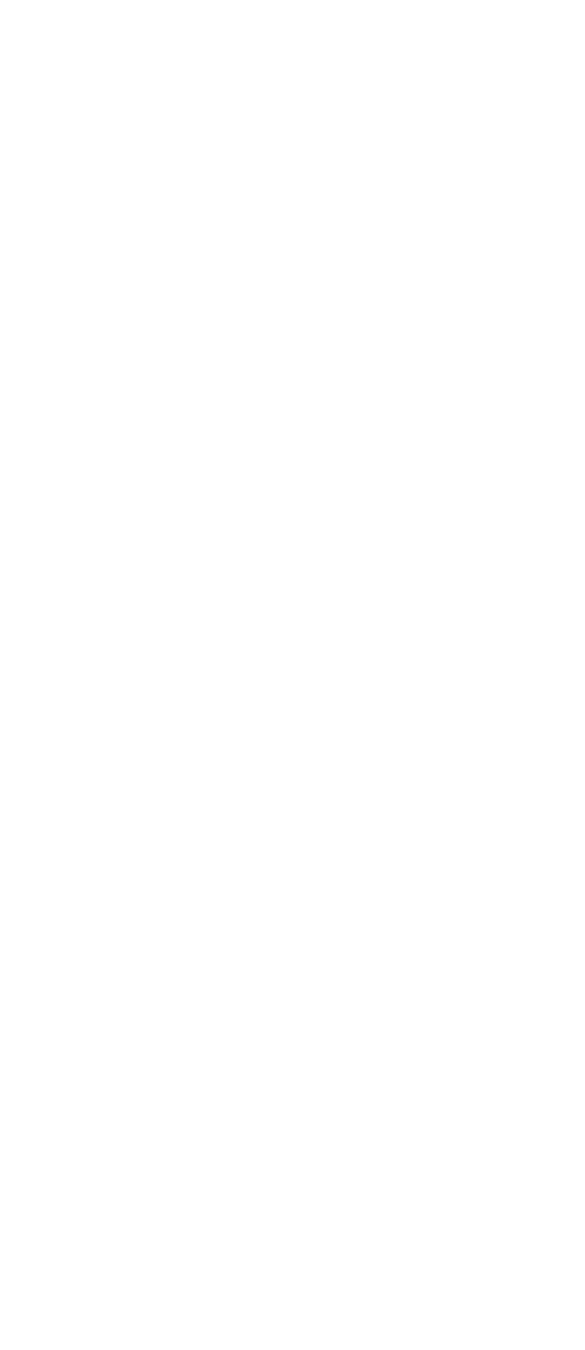
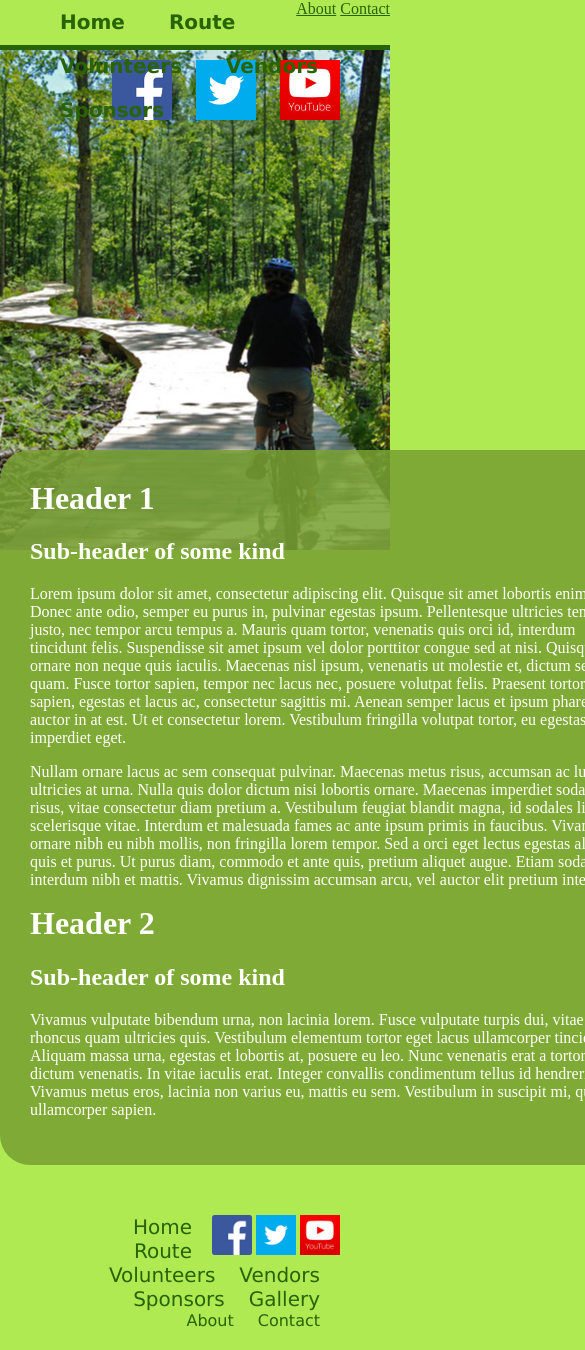
Before and after one commit to lpaul236/Ciclovia, a plain HTML site: page Index.html in a window 390 px wide. Shown: the top 1350 px of the page, 585 px wide, since content can reach past the window. Before the commit the page ends 844 px from the top, so only its background shows below. Drawn offline with Linux system fonts and the light colour scheme.

Commit message:
Template Start
This is the front page of the website with a first start of CSS rules,
being responsively minded.

```diff
--- a/Index.html
+++ b/Index.html
@@ -1,28 +1,81 @@
-<!DOCTYPE html PUBLIC "-//W3C//DTD XHTML 1.0 Transitional//EN" "http://www.w3.org/TR/xhtml1/DTD/xhtml1-transitional.dtd">
-<html xmlns="http://www.w3.org/1999/xhtml">
+<!DOCTYPE HTML>
+<html>
 <head>
-<meta http-equiv="Content-Type" content="text/html; charset=utf-8" />
-<title>Ciclovia Home</title>
+<meta charset="utf-8">
+<title>Untitled Document</title>
+<link type="text/css" rel="stylesheet" href="styles/main.css">
+<link type="text/css" rel="stylesheet" href="styles/responsive.css">
 </head>
 
 <body>
-    <div id="nav">
+<div id="header">
+    <div id="topNavRight">
+    	<ul>
+        	<li><a href="##">About</a></li>
+            <li><a href="##">Contact</a></li>
+        </ul>
+    </div>
+	<div id="topNavLeft">
+        <ul>
+            <li><a href="##">Home</a></li>
+            <li><a href="##">Route</a></li>
+            <li><a href="##">Volunteers</a></li>
+            <li><a href="##">Vendors</a></li>
+            <li><a href="##">Sponsors</a></li>
+        </ul>
+    </div>
+</div>
+<div id="slideArea">
+    <div id="logoBar">
+        <div id="logo">
+        <a href="##"></a>
+        </div>
+        <div id="socialTop">
+            <a href="##"><img src="media/layout/Facebook.png" /></a>
+            <a href="##"><img src="media/layout/Twitter.png" /></a>
+            <a href="http://www.youtube.com/channel/UCpx6N_W9TOdCd1pAiBUWrMA"><img src="media/layout/youtube.jpg" /></a>
+        </div>
+    </div>
+</div>
+<div id="frontPageContent">
+    <div id="frontPageRight">
+    <h1>Header 3</h1>
+    <h2>Sub-header of some kind</h2>
+Vivamus vulputate bibendum urna, non lacinia lorem. Fusce vulputate turpis dui, vitae rhoncus quam ultricies quis. Vestibulum elementum tortor eget lacus ullamcorper tincidunt. Aliquam massa urna, egestas et lobortis at, posuere eu leo. Nunc venenatis erat a tortor dictum venenatis. In vitae iaculis erat. Integer convallis condimentum tellus id hendrerit. Vivamus metus eros, lacinia non varius eu, mattis eu sem. Vestibulum in suscipit mi, quis ullamcorper sapien.
+    </div>
+    <div id="frontPageLeft">
+    <h1>Header 1</h1>
+    <h2>Sub-header of some kind</h2>
+    	<p>Lorem ipsum dolor sit amet, consectetur adipiscing elit. Quisque sit amet lobortis enim. Donec ante odio, semper eu purus in, pulvinar egestas ipsum. Pellentesque ultricies tempor justo, nec tempor arcu tempus a. Mauris quam tortor, venenatis quis orci id, interdum tincidunt felis. Suspendisse sit amet ipsum vel dolor porttitor congue sed at nisi. Quisque ornare non neque quis iaculis. Maecenas nisl ipsum, venenatis ut molestie et, dictum sed quam. Fusce tortor sapien, tempor nec lacus nec, posuere volutpat felis. Praesent tortor sapien, egestas et lacus ac, consectetur sagittis mi. Aenean semper lacus et ipsum pharetra auctor in at est. Ut et consectetur lorem. Vestibulum fringilla volutpat tortor, eu egestas metus imperdiet eget.</p>
+<p>Nullam ornare lacus ac sem consequat pulvinar. Maecenas metus risus, accumsan ac luctus a, ultricies at urna. Nulla quis dolor dictum nisi lobortis ornare. Maecenas imperdiet sodales risus, vitae consectetur diam pretium a. Vestibulum feugiat blandit magna, id sodales libero scelerisque vitae. Interdum et malesuada fames ac ante ipsum primis in faucibus. Vivamus ornare nibh eu nibh mollis, non fringilla lorem tempor. Sed a orci eget lectus egestas aliquam quis et purus. Ut purus diam, commodo et ante quis, pretium aliquet augue. Etiam sodales interdum nibh et mattis. Vivamus dignissim accumsan arcu, vel auctor elit pretium interdum.</p>
 
+<h1>Header 2</h1>
+<h2>Sub-header of some kind</h2>
+<p>Vivamus vulputate bibendum urna, non lacinia lorem. Fusce vulputate turpis dui, vitae rhoncus quam ultricies quis. Vestibulum elementum tortor eget lacus ullamcorper tincidunt. Aliquam massa urna, egestas et lobortis at, posuere eu leo. Nunc venenatis erat a tortor dictum venenatis. In vitae iaculis erat. Integer convallis condimentum tellus id hendrerit. Vivamus metus eros, lacinia non varius eu, mattis eu sem. Vestibulum in suscipit mi, quis ullamcorper sapien.</p>
     </div>
-	<div>
-		<!--logo-->
+</div>
+<div id="footer">
+    <div id="socialBottom">
+    	<a href="##"><img src="media/layout/Facebook.png" /></a>
+        <a href="##"><img src="media/layout/Twitter.png" /></a>
+        <a href="http://www.youtube.com/channel/UCpx6N_W9TOdCd1pAiBUWrMA"><img src="media/layout/youtube.jpg" /></a>
     </div>
-	<div>
-    	<!--media/about/contact-->
-    <div>
-    <div>
-    	<!--main-->
+	<div id="bottomNavLeft">
+        <ul>
+            <li><a href="##">Home</a></li>
+            <li><a href="##">Route</a></li>
+            <li><a href="##">Volunteers</a></li>
+            <li><a href="##">Vendors</a></li>
+            <li><a href="##">Sponsors</a></li>
+            <li><a href="##">Gallery</a></li>
+        </ul>
     </div>
-    <div>
-    	<!--sidebar-->
+    <div id="bottomNavRight">
+   		<ul>
+        	<li><a href="##">About</a></li>
+            <li><a href="##">Contact</a></li>
+        </ul>
     </div>
-    <div>
-    	<!--footer-->
-    </div>
+</div>
 </body>
 </html>
--- /dev/null
+++ b/styles/main.css
@@ -0,0 +1,51 @@
+@charset "utf-8";
+/* CSS Document */
+
+body{
+	background-color:#afea52;
+	margin:0;}
+h1, h2{
+	margin-top:0;}
+ul{
+	margin:0;}
+
+#header{
+	border-bottom:5px #286305 solid;
+	height:45px;
+}
+#header li{
+	list-style:none;
+}
+#header li a{
+	color:#286305;
+}
+#topNavLeft li{
+	padding:10px;
+	font-size:20px;
+	font-family:Verdana, Geneva, sans-serif;
+	font-weight:bold;
+}
+#topNavLeft li a{
+	text-decoration:none;
+}
+#topNavLeft li a:hover{
+	background-color:#286305;
+	color:#afea52;
+}
+#slideArea{
+	background-image:url('../media/layout/frontPage.jpg');
+	background-position:center;
+}
+#frontPageContent{
+	background-image:url('../media/layout/backgroundGreen.png');
+	-webkit-border-radius: 30px;
+	-moz-border-radius: 30px;
+	border-radius: 30px;
+	padding:30px;
+	color:white;
+}
+#bottomNavLeft li a, #bottomNavRight li a{
+	color:#286305;
+	font-family:Verdana, Geneva, sans-serif;
+	text-decoration:none;
+}
--- /dev/null
+++ b/styles/responsive.css
@@ -0,0 +1,69 @@
+@charset "utf-8";
+/* CSS Document */
+
+#header li{
+	display:inline-block;
+}
+#topNavRight{
+	float:right;
+}
+#topNavLeft li a{
+	padding:10px;
+}
+#slideArea{
+	height:500px;
+	width:100%;
+}
+#socialTop{
+	float:right;
+	margin-right:40px;
+}
+#socialTop img{
+	height:60px;
+	width:auto;
+	padding:10px;
+}
+#frontPageContent{
+	width:960px;
+	margin:0 auto;
+	overflow:auto;
+	position:relative;
+	margin-top:-100px;
+}
+#frontPageLeft{
+	width:600px;
+}
+#frontPageRight{
+	width:300px;
+	float:right;
+	padding-left:20px;
+	border-left:5px #286305 solid;
+}
+#footer{
+	margin-right:30px;
+	margin-top:30px;
+	padding:20px;
+}
+#bottomNavLeft, #bottomNavRight{
+	text-align:right;
+}
+#bottomNavLeft li, #bottomNavRight li{
+	list-style:none;
+	display:inline-block;
+	font-family:Verdana, Geneva, sans-serif;
+}
+#bottomNavLeft li a{
+	font-size:20px;
+	padding-right:20px;
+}
+#bottomNavRight li a{
+	font-size:16px;
+	padding-right:20px;
+}
+#socialBottom{
+	float:right;
+}
+#socialBottom img{
+	width:40px;
+	height:auto;
+}
```
Also changed, not shown: media/layout/Facebook.png (added), media/layout/Twitter.png (added), media/layout/backgroundGreen.png (added), media/layout/frontPage.jpg (added), media/layout/youtube.jpg (added).
